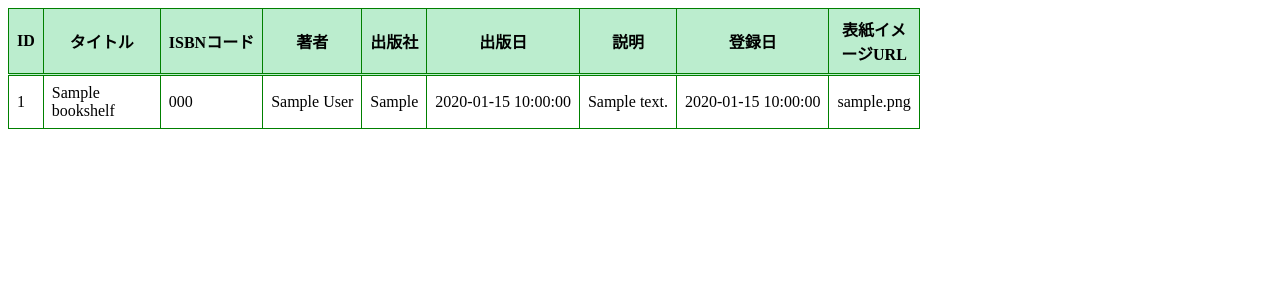
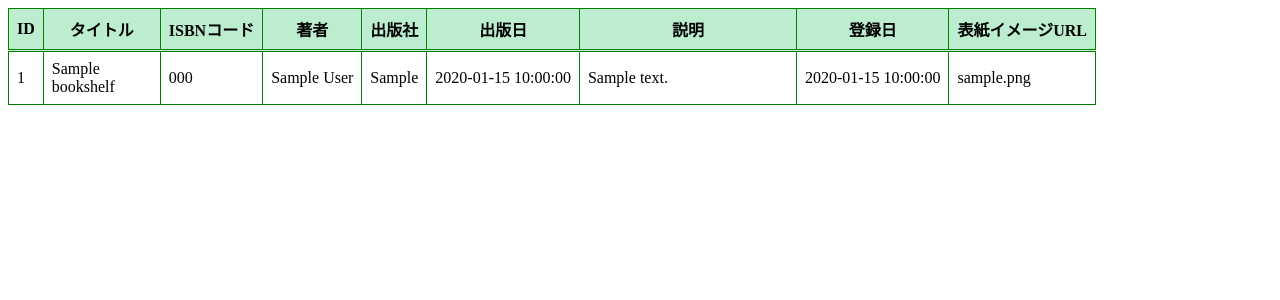
Before and after one commit to Nagatsuki46/meiho-bookshelf, a PHP site: page /bookshelflist_local.php in a window 1280 px wide. Shown: the top 300 px of the page. Run offline with PHP 8.4, Linux system fonts and the light colour scheme; tables that the repository leaves empty or names only in its code hold one stand-in row (values such as "Sample post"); some libraries are stand-ins or nearby versions.

Commit message:
Local版を追加

```diff
--- a/list.css
+++ b/list.css
@@ -14,6 +14,6 @@ th,td{
 th:nth-child(2){
     width: 100px;
 }
-th:nth-child(9){
-    width: 50px;
+th:nth-child(7){
+    width: 200px;
 }
```
